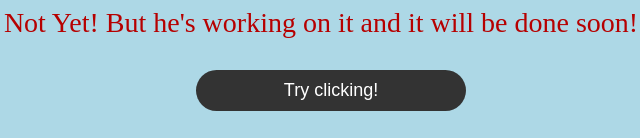
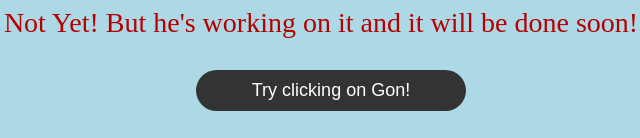
Before and after one commit to fridowicke/gonsbirthday, a plain HTML site: page index.html in a window 1280 px wide. Shown: the part 659-797 px from the top of the page, 319-959 px from the left. Drawn offline with nearby package versions, Linux system fonts and the light colour scheme.

Commit message:
Update index.html

```diff
--- a/index.html
+++ b/index.html
@@ -15,7 +15,7 @@
 <body ondragstart="return false">
     <div class="colorful-text">Has Frido finished making his unique one of a kind birthday present for gon?</div>
     <img src="gon.jpeg" id="tbh" onclick="tbh(); clicked();" style="display: block; margin: auto; max-width: 100%; height: auto;">
-    <div class="show" id="snackbar">Try clicking!</div>
+    <div class="show" id="snackbar">Try clicking on Gon!</div>
     <div class="bottom-text">Not Yet! But he's working on it and it will be done soon!</div>
     <script src="https://code.jquery.com/jquery-3.6.1.min.js"></script>
     <script src="https://cdn.jsdelivr.net/npm/canvas-confetti@1.6.0/dist/confetti.browser.min.js"></script>
```
